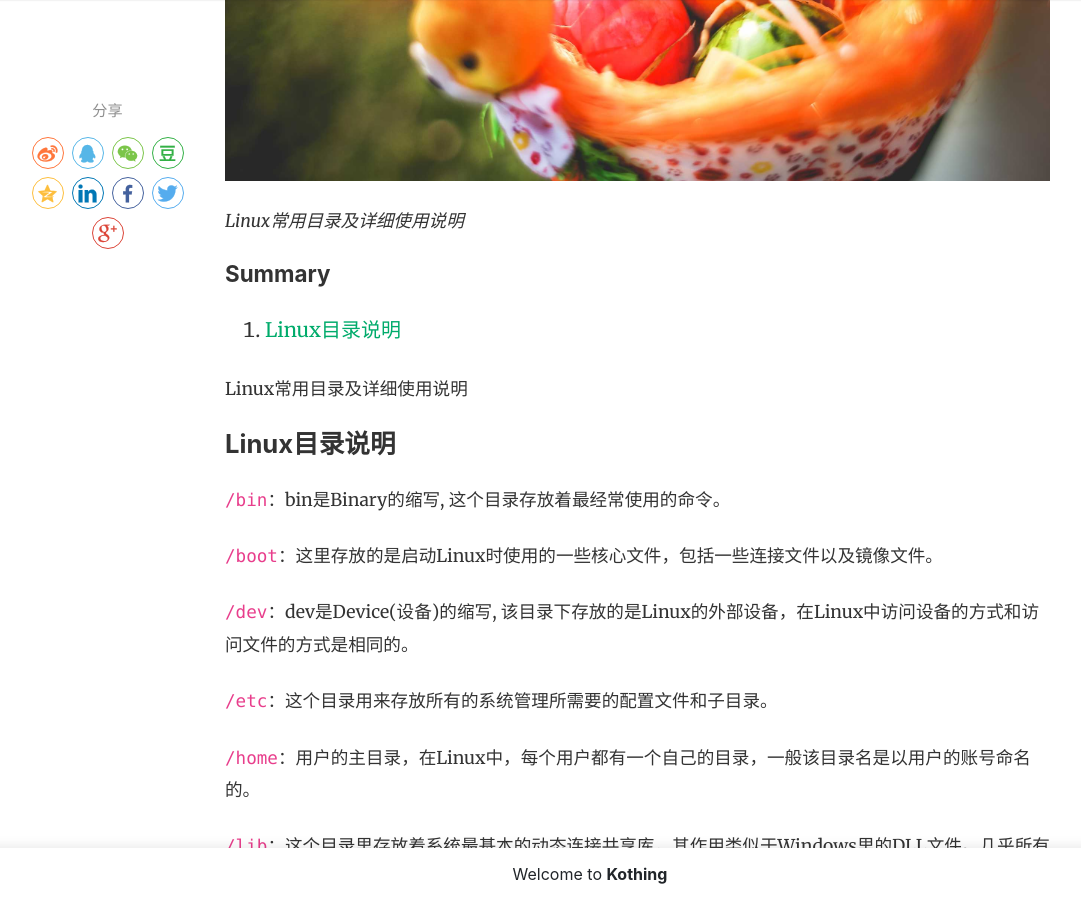
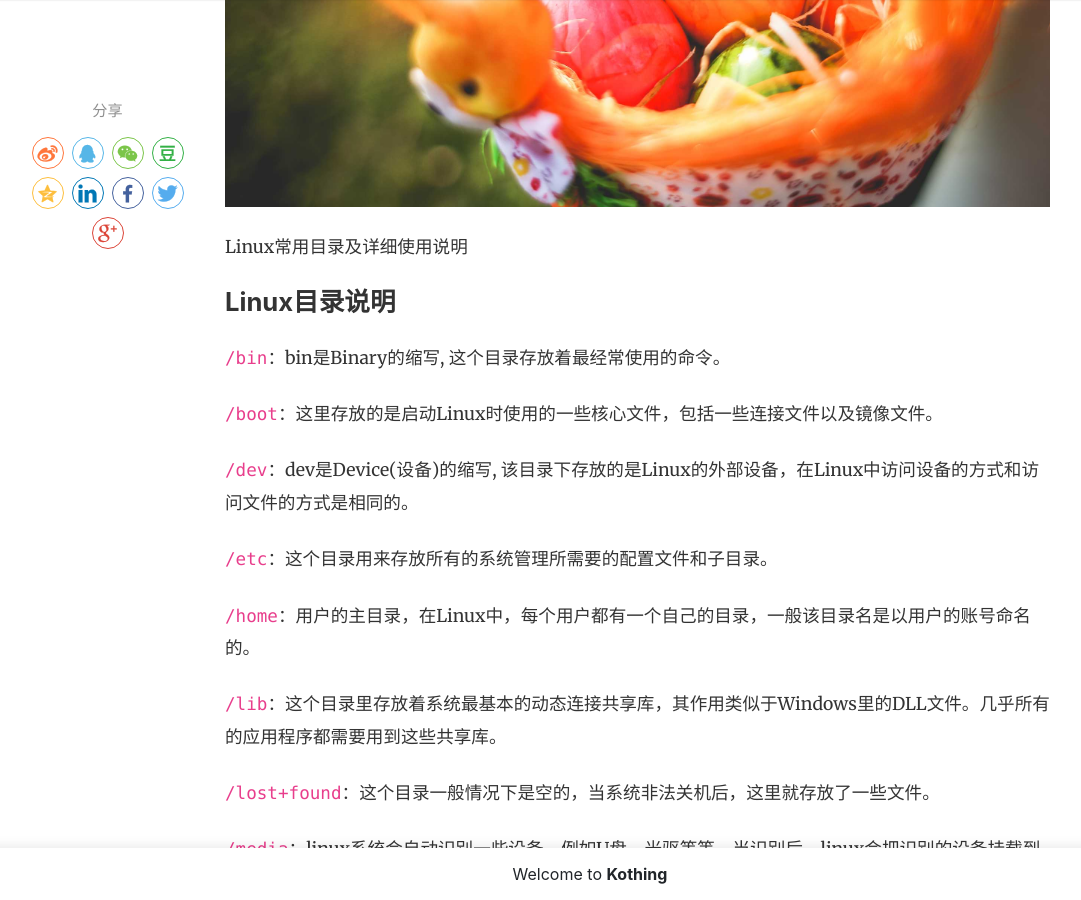
Before and after one commit to kothing/kothing.github.io, a Jekyll site: the page built from _posts/2020-03-10-linux-directory.md, in a window 1280 px wide and 900 px high, scrolled down 693 px. Shown: the whole window, without its empty margins (50-1131 px from the left). Built offline with Jekyll 4.4.1, drawn with Linux system fonts in a browser that asks for light colours; nearby versions of some CDN libraries; comment, search, counter and statistics services are not loaded; some of the changed lines change nothing that is shown.

Commit message:
Update 2020-03-10-linux-directory.md

```diff
--- a/_posts/2020-03-10-linux-directory.md
+++ b/_posts/2020-03-10-linux-directory.md
@@ -5,9 +5,10 @@
 categories: [ Tutorial ]
 tags: [ Linux ]
 image: assets/images/3.jpg
-beforetoc: "Linux常用目录及详细使用说明"
-toc: true
+description: "Linux常用目录及详细使用说明"
+rating: 4.5
 ---
+
 Linux常用目录及详细使用说明
 
 
```
